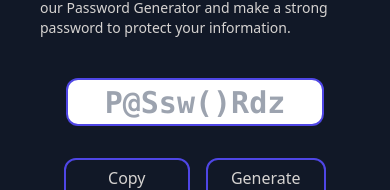
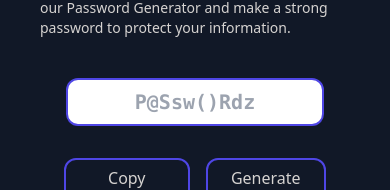
Before and after one commit to joshilagan/Password-Generator, a plain HTML site: page index.html in a window 390 px wide. Shown: the part 134-324 px from the top of the page. Drawn offline with nearby package versions, Linux system fonts and the light colour scheme.

Commit message:
resize password text size for smaller screen

```diff
--- a/index.html
+++ b/index.html
@@ -11,7 +11,7 @@
         <p class="text-3xl xl:text-6xl lg:text-5xl sm:text-5xl font-bold"> Free Password Generator</p>
         <p class="my-6 text-sm xl:text-2xl lg:text-2xl md:text-xl mt-2 xl:mt-12 lg:mt-10 sm:mt-10">Having problems creating a password?? Try our Password Generator and make a strong password to protect your information.</p>
         <div class="password-container flex justify-center mt-6 lg:mt-28 xl:mt-32 md:mt-20 sm:mt-16">
-            <input type="text" class="password font-mono my-4 border-2 border-indigo-600 rounded-xl xl:mx-16 h-12 xl:h-32 lg:h-24 md:h-20 xl:w-full w-5/6 text-center text-3xl xl:text-7xl lg:text-6xl md:text-5xl font-bold text-sky-700" placeholder="P@Ssw()Rdz">
+            <input type="text" class="password font-mono my-4 border-2 border-indigo-600 rounded-xl xl:mx-16 h-12 xl:h-32 lg:h-24 md:h-20 xl:w-full w-5/6 text-center text-xl xl:text-7xl lg:text-6xl md:text-5xl font-bold text-sky-700" placeholder="P@Ssw()Rdz">
         </div>
         <div class="button-div flex px-6 2xl:mx-7 xl:px-9 lg:mx-7 md:px-9 sm:mx-5">
             <div class="copy-pass my-4 px-2 2xl:ml-1 border-2 border-indigo-600 rounded-xl h-16 xl:h-24 md:h-20 w-2/3 xl:w-3/5 mr-2 sm:mr-2 flex justify-center items-center xl:text-4xl lg:text-3xl sm:text-2xl text-center text-md cursor-pointer">Copy Password</div>
```
